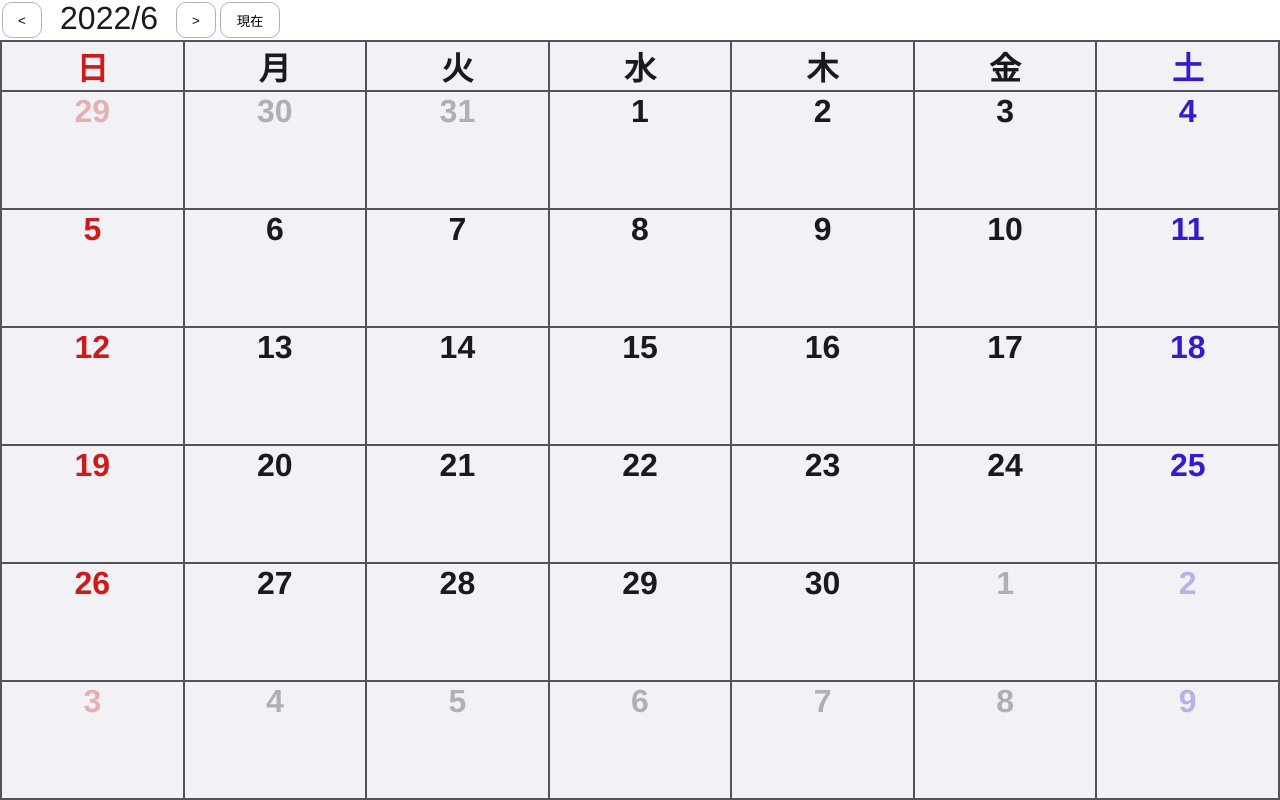
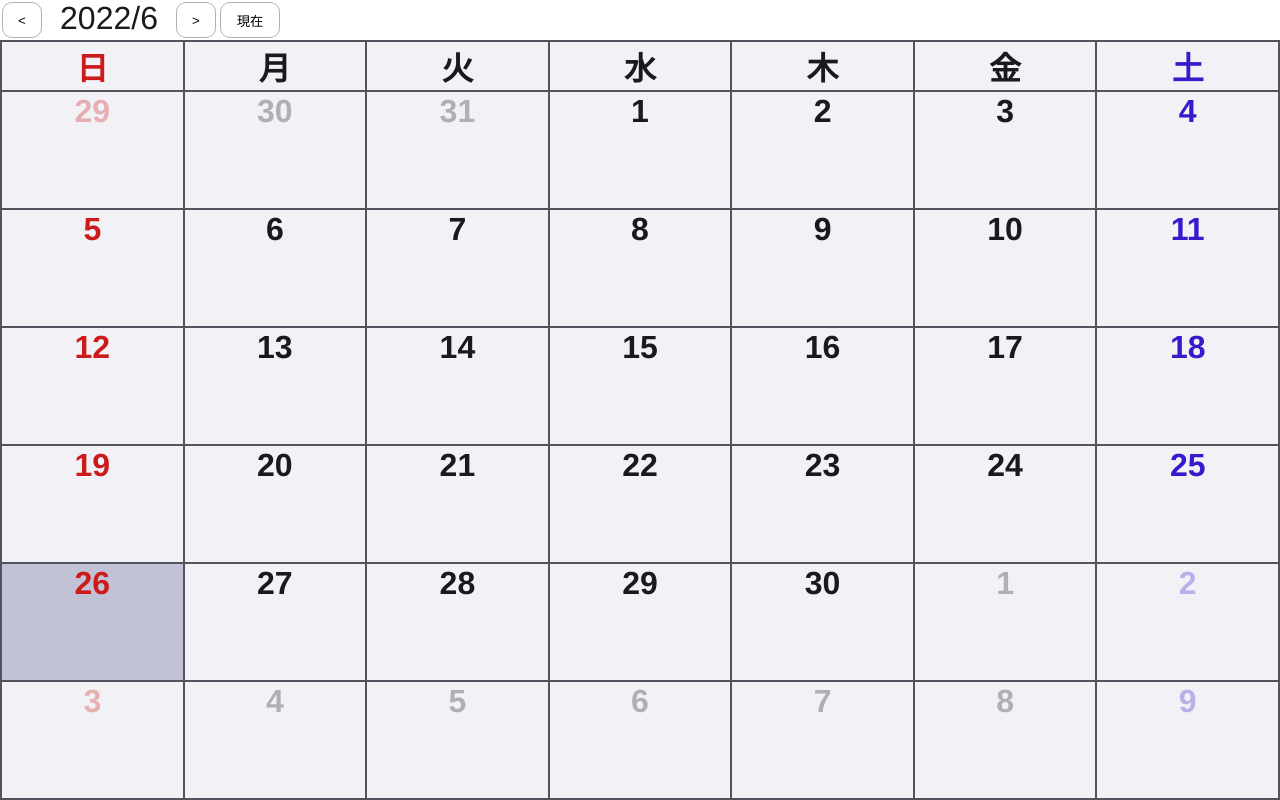
Before and after one commit to nanagami1369/simple-calendar, a Vue app: page / in a window 1280 px wide. Built offline with nearby package versions, Linux system fonts and the light colour scheme.

Commit message:
今日の色を変えるようにした

```diff
--- a/src/App.vue
+++ b/src/App.vue
@@ -113,6 +113,14 @@ const nextMonth = (): void => {
 const nowMonth = (): void => {
   location.search = "";
 };
+const now = new Date();
+const isNow = (formattedDate: string): boolean => {
+  const formattedNowDate = `${now.getFullYear()}/${
+    now.getMonth() + 1
+  }/${now.getDate()}`;
+  return formattedDate === formattedNowDate;
+};
+
 onMounted(async () => {
   // 祝日情報がわかったら後からJSでつける
   await fetchSyukujituData().then((syukujituMap) => {
@@ -166,6 +174,7 @@ onMounted(async () => {
               'is-current-day': calendar[x + 7 * y - 8].isCurrent,
               saturday: x == 7,
               sunday: x == 1,
+              'is-now': isNow(calendar[x + 7 * y - 8].display()),
             }"
             :data-date="calendar[x + 7 * y - 8].display()"
           >
@@ -236,6 +245,9 @@ main {
           opacity: 0.3;
         }
       }
+      td.is-now.is-current-day {
+        background-color: #c2c2d7;
+      }
     }
   }
 }
```
